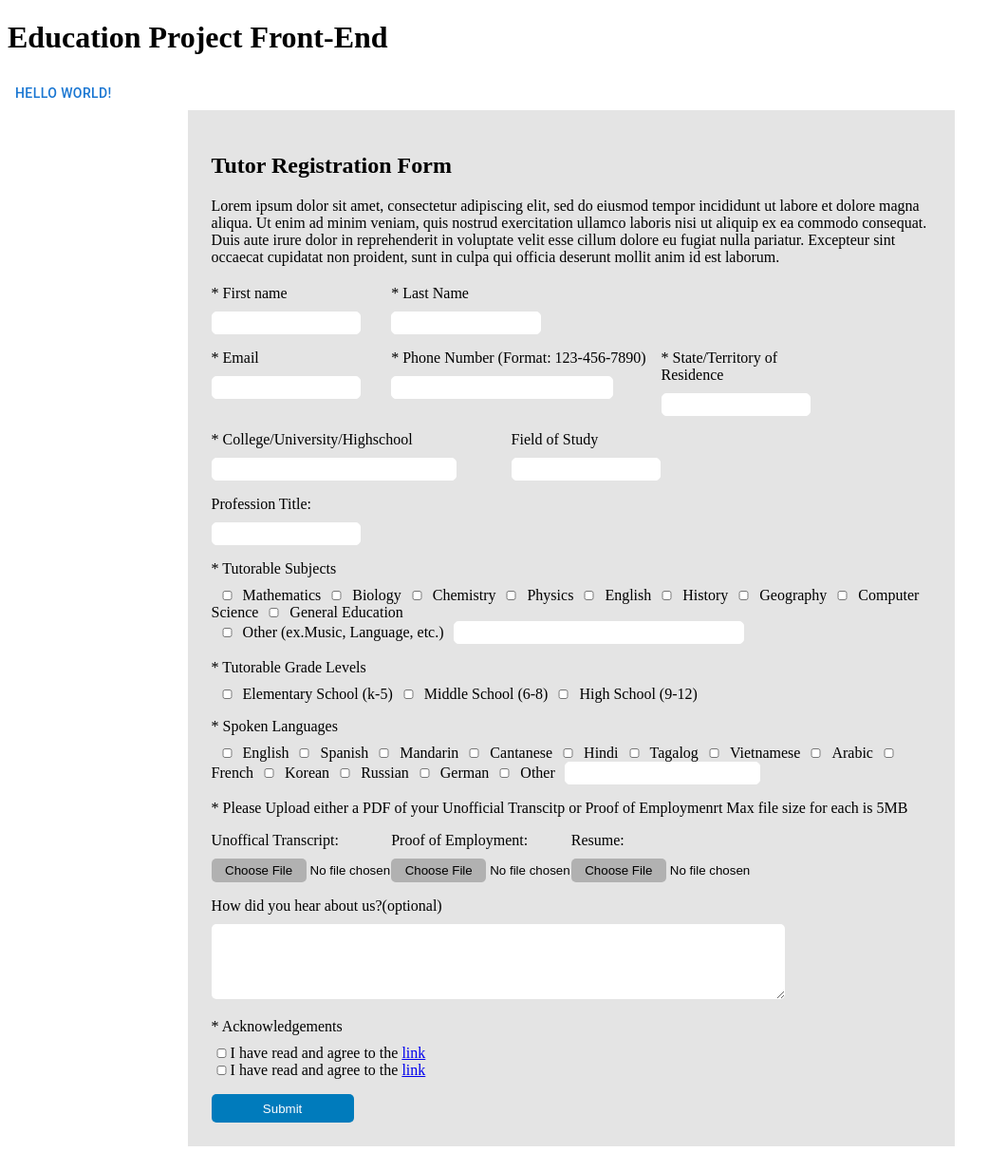
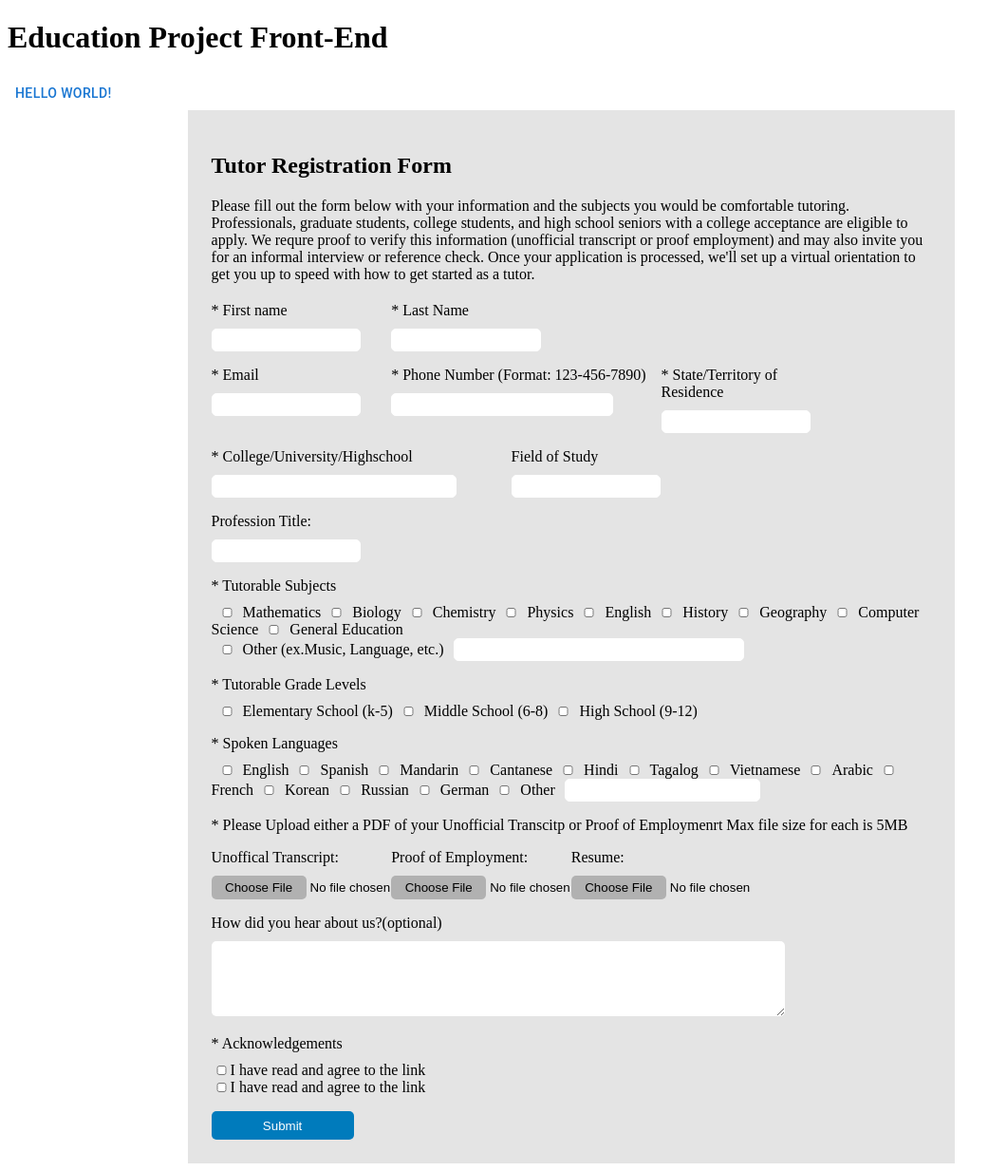
Before and after one commit to Hack4Impact-BU/Education-Project, a React (Create React App) app in the folder client/: page / in a window 1280 px wide. Shown: the whole page at 95% size, without its empty margins (0-1061 px from the left). Built offline with nearby package versions, Linux system fonts and the light colour scheme.

Commit message:
Updated text on form page, also implemented missing data check

```diff
--- a/client/src/TutorRegistration.js
+++ b/client/src/TutorRegistration.js
@@ -41,8 +41,8 @@ export default class TutorRegistration extends Component {
                 "German",
             ],
             acknowledgements_links: [
-                "https://www.google.com/",
-                "https://www.paypal.com/us/home"
+                "link1",
+                "link2"
             ],
             form: {
                 firstName: "",
@@ -88,7 +88,11 @@ export default class TutorRegistration extends Component {
                 resume: null,
                 employment: null,
                 hearAbtUs: "",
-                timezone: ""
+                timezone: "",
+                acknowledgments: {
+                    link1: false,
+                    link2: false
+                }
             }
         }
     }
@@ -102,6 +106,13 @@ export default class TutorRegistration extends Component {
         const timezone = dateAsString.match(/\(([^\)]+)\)$/)[1];
 
         form['timezone'] = timezone;
+
+        if (!form.acknowledgments.link1 || !form.acknowledgments.link2) {
+            console.log("Please read the terms and conditions");
+            // TODO: indicate error on screen
+
+            return;
+        }
 
         axios.post("http://localhost:8080/tutorRegistration", form)
             .then(res => {
@@ -165,10 +176,14 @@ export default class TutorRegistration extends Component {
 
         const { subjects, languages, gradeLevels, acknowledgements_links } = this.state;
 
-        const description = `Lorem ipsum dolor sit amet, consectetur adipiscing elit, sed do eiusmod tempor incididunt ut labore et
-            dolore magna aliqua. Ut enim ad minim veniam, quis nostrud exercitation ullamco laboris nisi ut aliquip ex ea commodo consequat.
-            Duis aute irure dolor in reprehenderit in voluptate velit esse cillum dolore eu fugiat nulla pariatur.
-            Excepteur sint occaecat cupidatat non proident, sunt in culpa qui officia deserunt mollit anim id est laborum.`
+        const description = `Please fill out the form below with your information and the subjects you
+        would be comfortable tutoring. Professionals, graduate students, college
+        students, and high school seniors with a college acceptance are
+        eligible to apply. We requre proof to verify this information
+        (unofficial transcript or proof employment) and may also invite
+        you for an informal interview or reference check. Once your
+        application is processed, we'll set up a virtual orientation
+        to get you up to speed with how to get started as a tutor.`;
 
         return (
             <Box id="TutorRegistrationForm">
@@ -335,9 +350,8 @@ export default class TutorRegistration extends Component {
                             {acknowledgements_links.map((link, ind) => {
                                 return (
                                     <div>
-                                        <input type="checkbox" name={link} />
-                                        <label>I have read and agree to the </label>
-                                        <a href={link}>link</a>
+                                        <input type="checkbox" name={link} onChange={() => this.handlecheck(link, "acknowledgments")} />
+                                        <label>I have read and agree to the link</label>
                                     </div>
                                 )
                             })}
```
